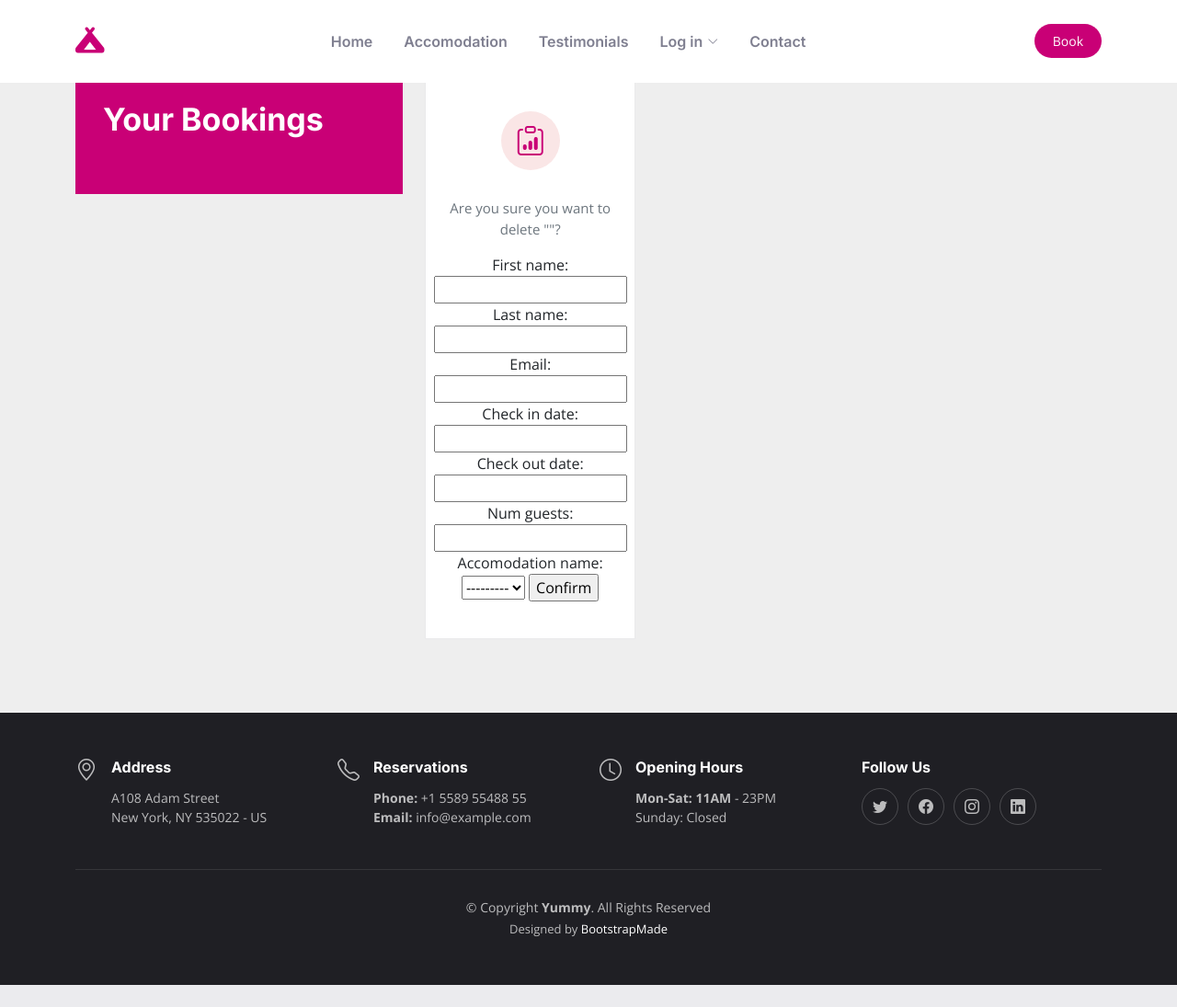
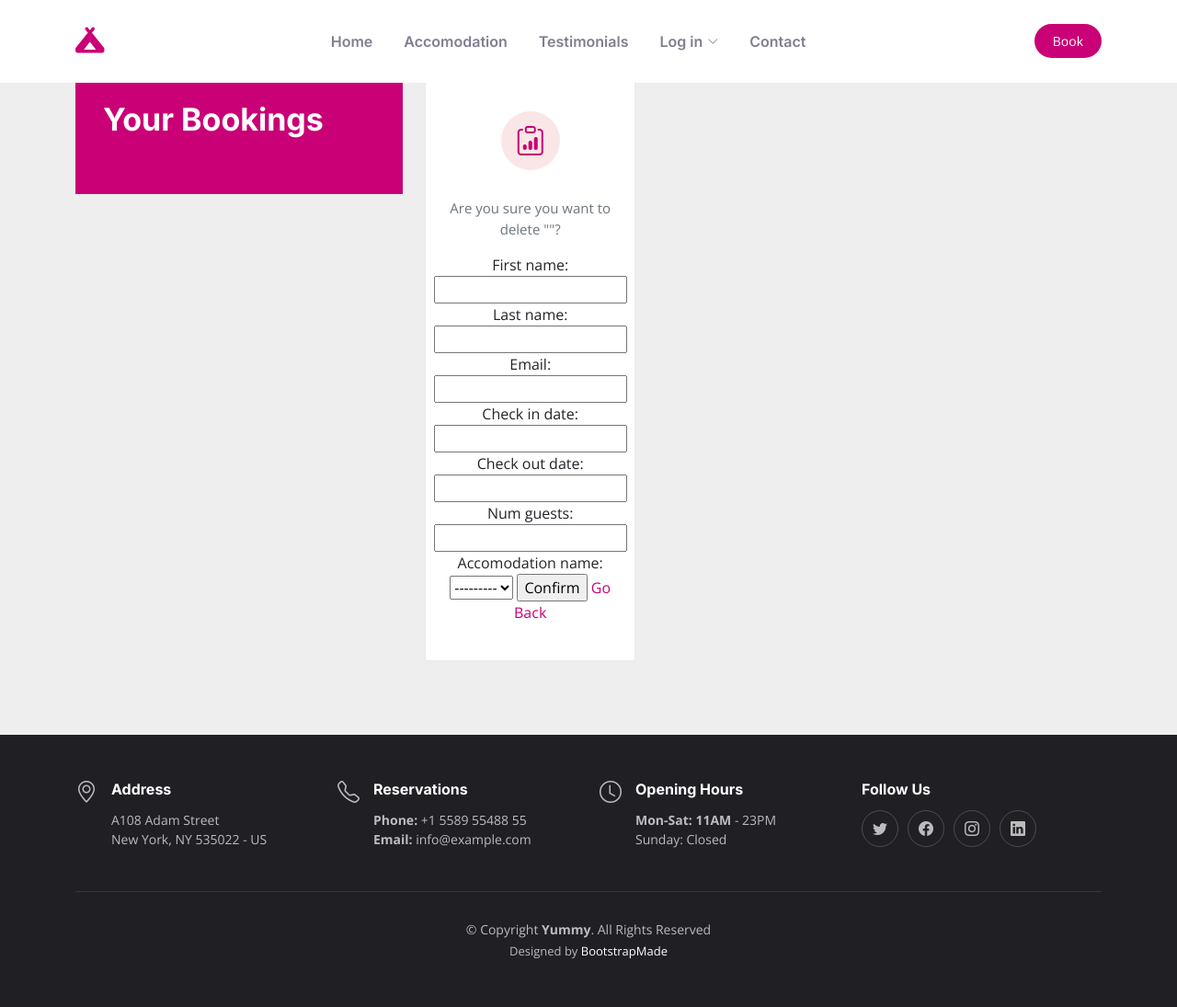
Before and after one commit to ornao/pp4, a Django app: template templates/confirm_delete.html in a window 1280 px wide. Shown: the whole page at 92% size. Before the commit the page ends 1071 px from the top, so only its background shows below. Run offline with Django 3.2, Linux system fonts and the light colour scheme; the template is opened without the code that fills it: values that come from a table or form of the project are taken from there, others are empty; some libraries are stand-ins or nearby versions.

Commit message:
add go back button to confirm delete html

```diff
--- a/templates/confirm_delete.html
+++ b/templates/confirm_delete.html
@@ -21,6 +21,7 @@
                 <p>Are you sure you want to delete "{{ object }}"?</p>
                 {{ form }}
                 <input type="submit" value="Confirm">
+                <a href="{% url 'read_bookings' %}">Go Back</a>
             </form>
             </div>
           </div><!-- End Icon Box -->
```
Also changed, not shown: README.md.
